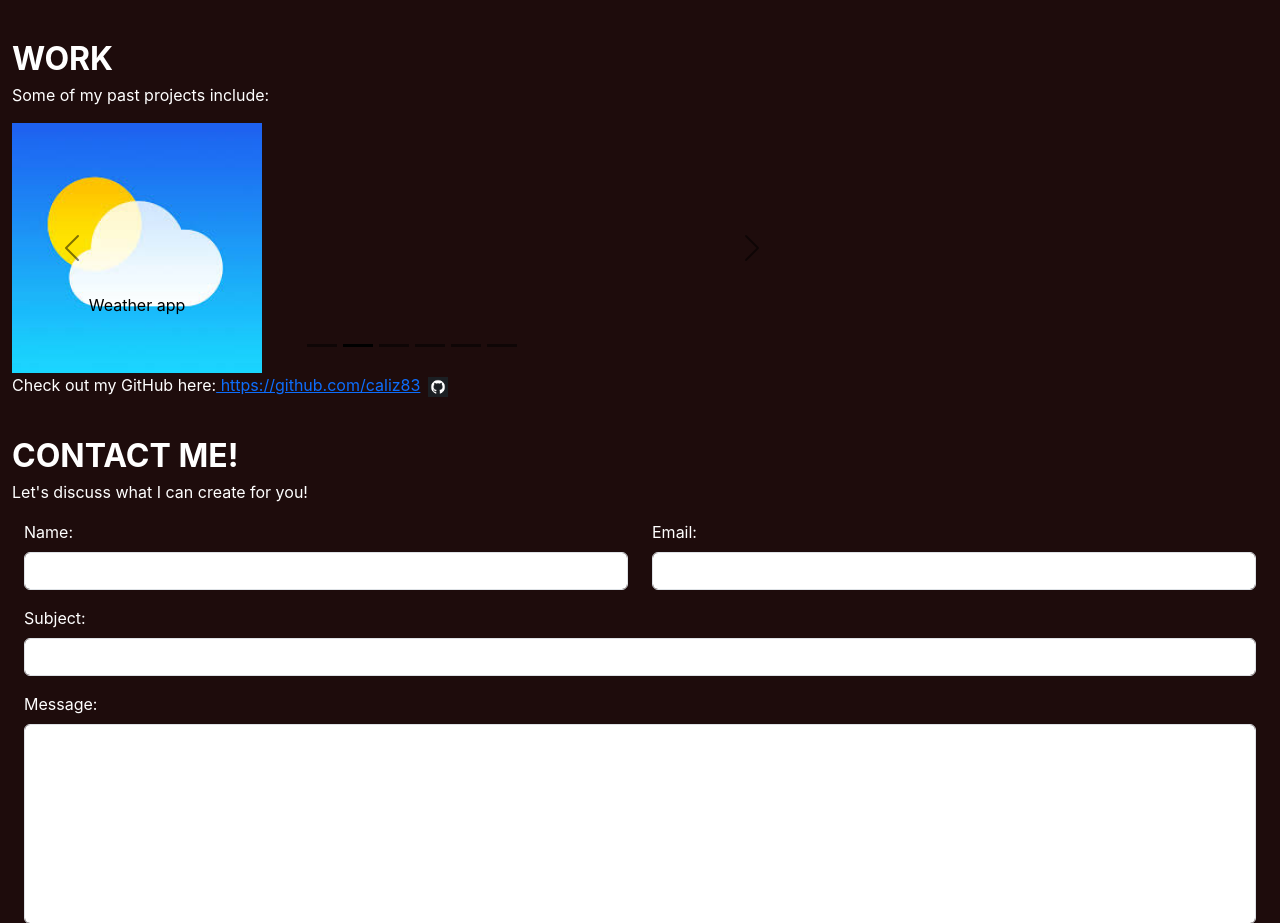
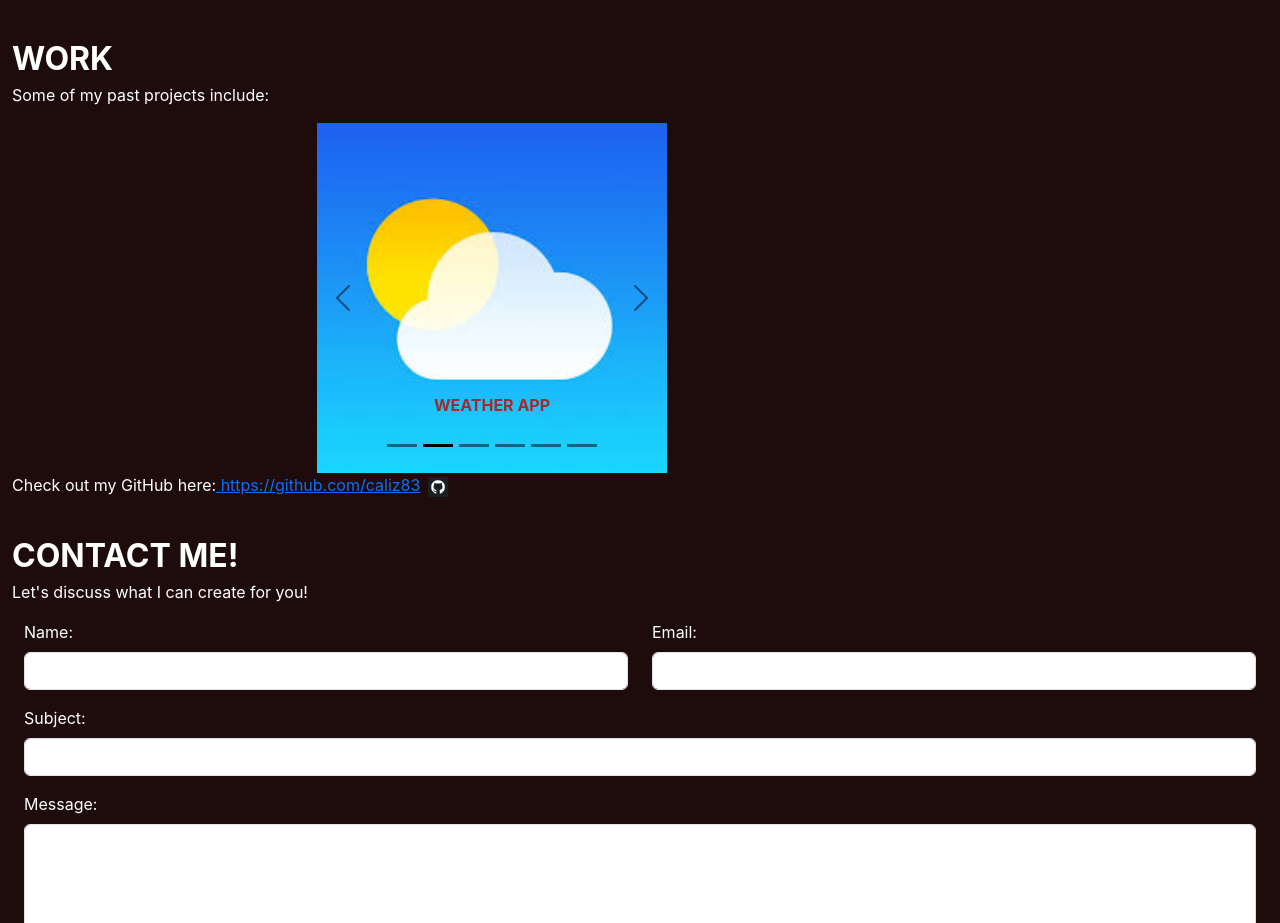
Before and after one commit to caliz83/PortfolioWebAppJS, a React (Vite) app: page / in a window 1280 px wide. Shown: the part 1349-2272 px from the top of the page. Built offline with nearby package versions, Linux system fonts and the light colour scheme.

Commit message:
updated carousel

```diff
--- a/package.json
+++ b/package.json
@@ -13,6 +13,7 @@
     "react": "^18.2.0",
     "react-bootstrap": "^2.8.0",
     "react-dom": "^18.2.0",
+    "react-grid-carousel": "^1.0.1",
     "react-helmet": "^6.1.0",
     "react-router-dom": "^6.16.0",
     "react-router-hash-link": "^2.4.3"
--- a/src/App.css
+++ b/src/App.css
@@ -92,13 +92,19 @@ h2 {
 }
 
 .carousel {
-  width: 800px;
+  /* width: 800px; */
   justify-content: center;
 }
 
 .carousel-item {
-  width: 250px;
-  height: 250px;
+  width: 350px;
+  height: 350px;
+}
+
+.carousel-text {
+  color:brown;
+  font-weight: bold;
+  text-transform: uppercase;
 }
 
 /* #Form {
--- a/src/components/LandingPage.jsx
+++ b/src/components/LandingPage.jsx
@@ -1,5 +1,6 @@
 import React from "react";
 import { Button, Container, Form, Row, Col, Carousel } from "react-bootstrap";
+// import Carousel from "react-grid-carousel";
 import heroImageURL from "../assets/heroImage.jpg";
 import document_iconURL from "../assets/document_icon.png";
 import github_iconURL from "../assets/github_icon.png";
@@ -32,22 +33,22 @@ const LandingPage = () => {
     // setColor('#77B8B4');
   }
 
-  let items = document.querySelectorAll('.carousel .carousel-item')
+  //let items = document.querySelectorAll('.carousel .carousel-item')
 
-items.forEach((el) => {
-    // number of slides per carousel-item
-    const minPerSlide = 4
-    let next = el.nextElementSibling
-    for (var i=1; i<minPerSlide; i++) {
-        if (!next) {
-            // wrap carousel by using first child
-            next = items[0]
-        }
-        let cloneChild = next.cloneNode(true)
-        el.appendChild(cloneChild.children[0])
-        next = next.nextElementSibling
-    }
-})
+// items.forEach((el) => {
+//     // number of slides per carousel-item
+//     const minPerSlide = 4
+//     let next = el.nextElementSibling
+//     for (var i=1; i<minPerSlide; i++) {
+//         if (!next) {
+//             // wrap carousel by using first child
+//             next = items[0]
+//         }
+//         let cloneChild = next.cloneNode(true)
+//         el.appendChild(cloneChild.children[0])
+//         next = next.nextElementSibling
+//     }
+// })
 
 
   return (
@@ -86,48 +87,48 @@ items.forEach((el) => {
         <h2>WORK</h2>
         <p>Some of my past projects include: </p>
         {/* carousel of struggles */}
-        <div style={{ width: '75vw'}}>
-        <Carousel data-bs-theme="dark" slide={false} className="d-flex justify-content-lg-center carousel" cols={4} rows={1} gap={4} autoPlay={1000} loop>
+        <div style={{ width: '75vw'}} className="d-flex justify-content-lg-center carousel">
+        <Carousel data-bs-theme="dark" slide={false} autoPlay={1000} loop>
 
           <Carousel.Item>
             <a href="https://wonderful-river-05519dd1e.4.azurestaticapps.net/"><img className="d-block w-100 carousel-item" src={tictactoe} alt=""/></a>
             <Carousel.Caption>
-              <p>Tic Tac Toe game</p>
+              <p className="carousel-text">Tic Tac Toe game</p>
             </Carousel.Caption>
           </Carousel.Item>
 
           <Carousel.Item>
           <a href=""><img className="d-block w-100 carousel-item" src={weather} alt=""/></a>
             <Carousel.Caption>
-              <p>Weather app</p>
+              <p className="carousel-text">Weather app</p>
             </Carousel.Caption>
           </Carousel.Item>
 
           <Carousel.Item>
           <a href="https://victorious-bush-098a6d91e.4.azurestaticapps.net/"><img className="d-block w-100 carousel-item" src={hangman} alt=""/></a>
             <Carousel.Caption>
-              <p>Hangman game</p>
+              <p className="carousel-text">Hangman game</p>
             </Carousel.Caption>
           </Carousel.Item>
 
           <Carousel.Item>
           <a href="https://witty-forest-0eb30fb1e.4.azurestaticapps.net/"><img className="d-block w-100 carousel-item" src={flashcards} alt=""/></a>
             <Carousel.Caption>
-              <p>Flashcard Quiz app</p>
+              <p className="carousel-text">Flashcard Quiz app</p>
             </Carousel.Caption>
           </Carousel.Item>
 
           <Carousel.Item>
           <a href=""><img className="d-block w-100 carousel-item" src={trivia} alt=""/></a>
             <Carousel.Caption>
-              <p>Trivia game</p>
+              <p className="carousel-text">Trivia game</p>
             </Carousel.Caption>
           </Carousel.Item>
 
           <Carousel.Item>
           <a href="https://witty-bay-0d2108f1e.4.azurestaticapps.net/"><img className="d-block w-100 carousel-item" src={reminderapp} alt=""/></a>
             <Carousel.Caption>
-              <p>Reminder app</p>
+              <p className="carousel-text">Reminder app</p>
             </Carousel.Caption>
           </Carousel.Item>
 
```
Also changed, not shown: 2 other files (tests, documents, lock files or other folders).
